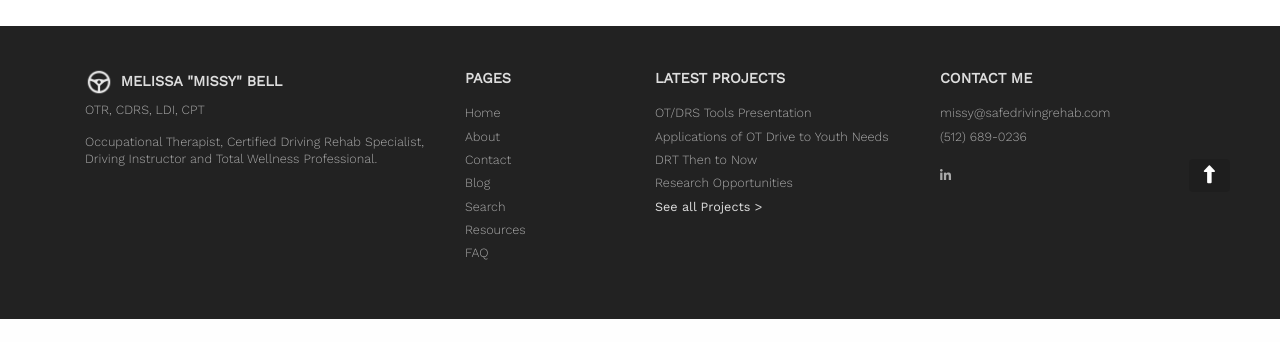
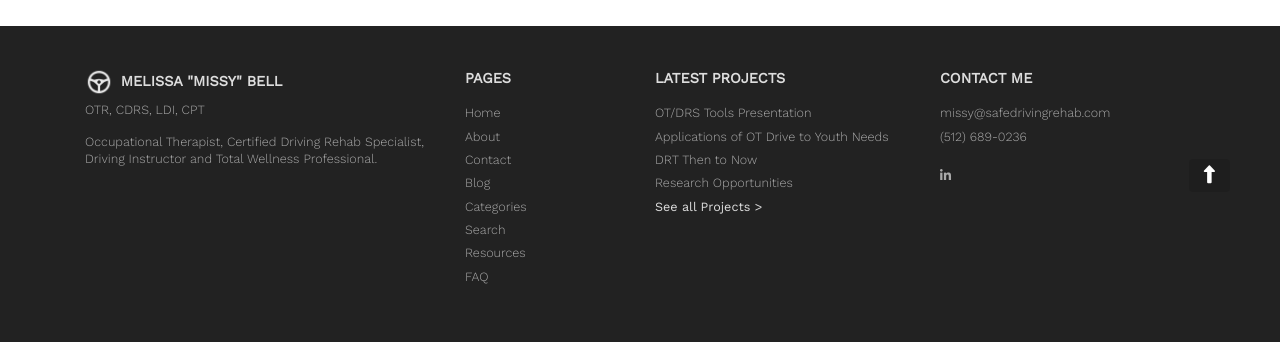
Before and after one commit to VicNy/vicny.github.io, a Jekyll site: the page built from index.html, in a window 1280 px wide and 900 px high, scrolled down 3606 px, cut to the strip 558-900 px from the top of the window. Built offline with Jekyll 4.4.1, drawn with Linux system fonts in a browser that asks for light colours; nearby versions of some CDN libraries; before the commit the page ends 4483 px from its top, so only the background shows below that.

Commit message:
Update nav.yml

```diff
--- a/_data/nav.yml
+++ b/_data/nav.yml
@@ -10,6 +10,9 @@
 - title: Blog
   link: '/blog/'
 
+- title: Categories
+  link: '/categories/'
+
 - title: Search
   link: '/search/'
 
```
